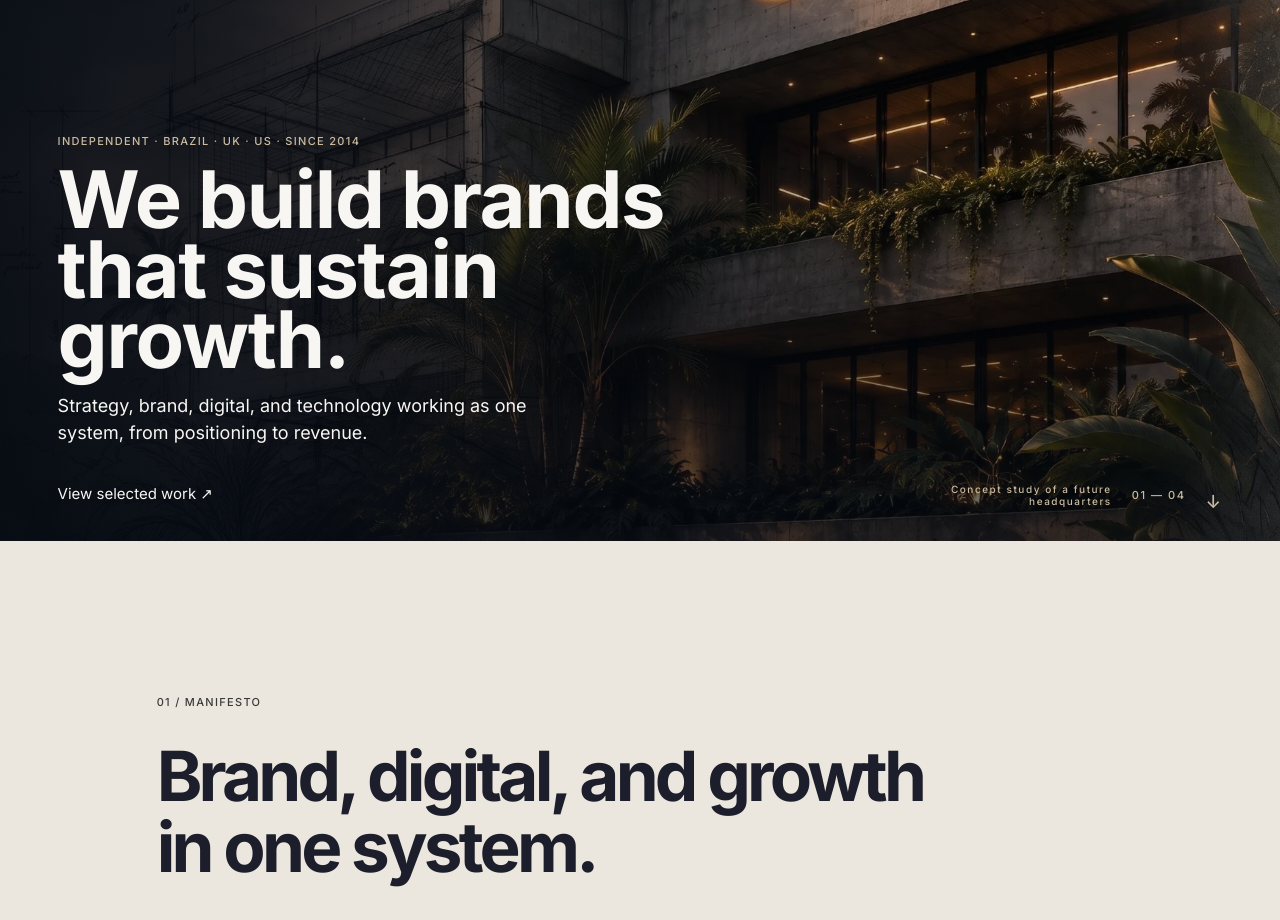
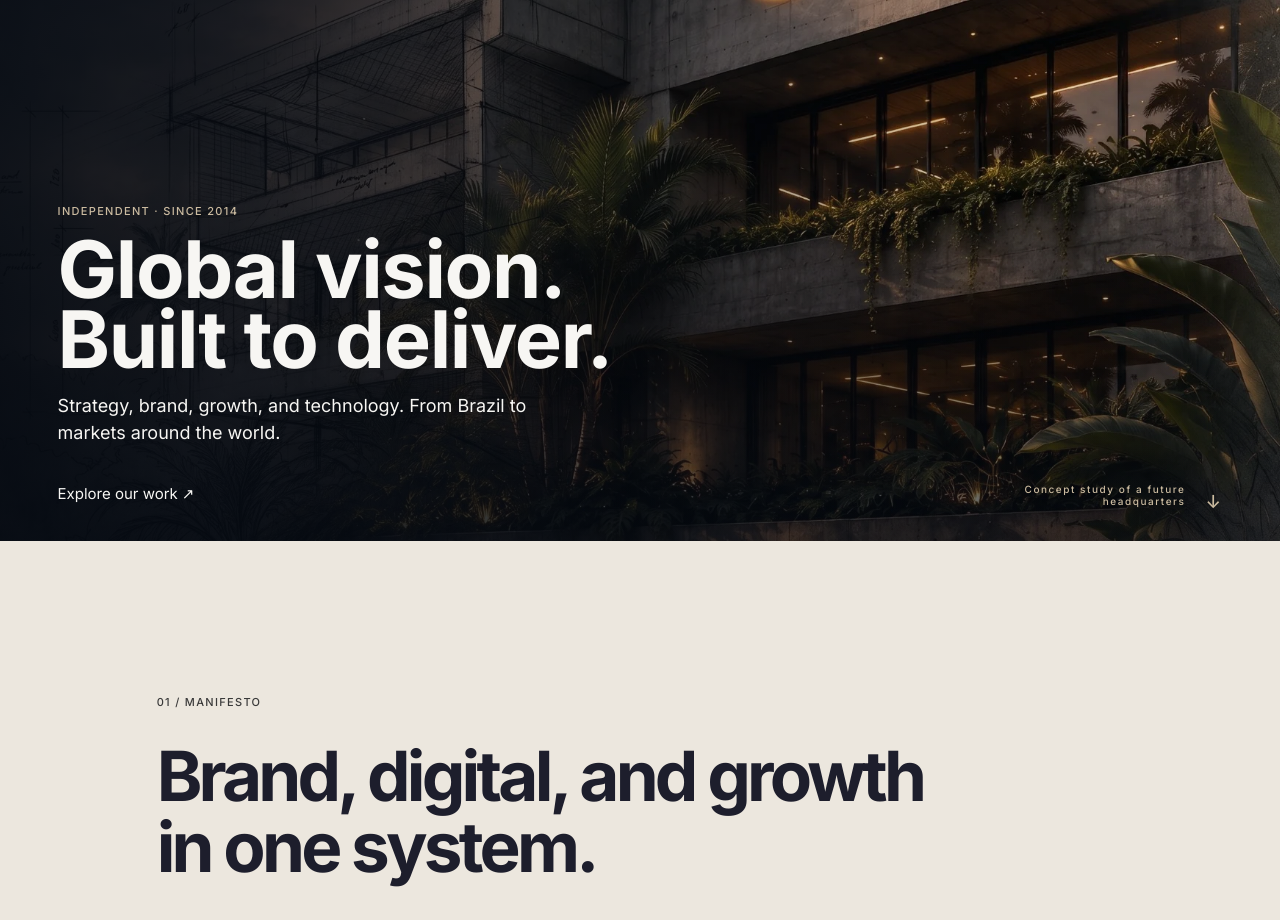
Before and after one commit to contatoagenciawin-ichthus/ichthus-site, a Next.js app: page /en in a window 1280 px wide. Shown: the part 1280-2200 px from the top of the page. Built offline with nearby package versions, Linux system fonts and the light colour scheme.

Commit message:
Refine institutional positioning: hero

```diff
--- a/components/redesign/hero.tsx
+++ b/components/redesign/hero.tsx
@@ -10,8 +10,8 @@ import { getTranslator, type SiteLocale } from '@/lib/site-locale'
 
 export function Hero({ locale = 'pt-BR' }: { locale?: SiteLocale } = {}) {
   const t = getTranslator(locale)
-  const desktopHeadline = locale === 'en-US' ? ['We build brands', 'that sustain', 'growth.'] : ['Construímos marcas', 'que sustentam', 'crescimento.']
-  const mobileHeadline = locale === 'en-US' ? ['We build', 'brands that', 'sustain', 'growth.'] : ['Construímos', 'marcas que', 'sustentam', 'crescimento.']
+  const desktopHeadline = locale === 'en-US' ? ['Global vision.', 'Built to deliver.'] : ['Visão global.', 'Capacidade de execução.']
+  const mobileHeadline = locale === 'en-US' ? ['Global vision.', 'Built to deliver.'] : ['Visão global.', 'Capacidade', 'de execução.']
   const sectionRef = useRef<HTMLElement>(null)
   const reduceMotion = useReducedMotion()
   const [conceptAvailable, setConceptAvailable] = useState(true)
@@ -50,7 +50,7 @@ export function Hero({ locale = 'pt-BR' }: { locale?: SiteLocale } = {}) {
       <div className="site-shell site-grid relative z-10 mt-auto pb-6 pt-24 md:pb-8 md:pt-24">
         <div className="col-span-12 lg:col-span-10">
           <p className="mb-4 font-mono text-[11px] uppercase tracking-[0.14em] text-sand md:mb-4">
-            {t("Independente · Brasil · Reino Unido · EUA · Desde 2014", "Independent · Brazil · UK · US · Since 2014")}
+            {t("Independente · Desde 2014", "Independent · Since 2014")}
           </p>
 
           <h2
@@ -66,18 +66,17 @@ export function Hero({ locale = 'pt-BR' }: { locale?: SiteLocale } = {}) {
           </h2>
 
           <RevealOnScroll className="mb-5 max-w-[46ch] text-[17px] leading-[1.5] text-paper md:mb-5 md:text-[18px]">
-            <p>{t("Estratégia, marca, digital e tecnologia operando como um só sistema — do posicionamento à receita.", "Strategy, brand, digital, and technology working as one system, from positioning to revenue.")}</p>
+            <p>{t("Estratégia, marca, crescimento e tecnologia. Do Brasil para diferentes mercados.", "Strategy, brand, growth, and technology. From Brazil to markets around the world.")}</p>
           </RevealOnScroll>
         </div>
 
         <div className="col-span-12 mt-3 flex flex-wrap items-center justify-between gap-x-8 gap-y-4 md:mt-4">
           <a href="#projetos" className="site-link inline-flex items-center gap-1 pb-1 text-[14px] text-paper md:text-[15px]">
-            <span className="site-link-label">{t("Ver o trabalho selecionado", "View selected work")}</span>
+            <span className="site-link-label">{t("Conheça nosso trabalho", "Explore our work")}</span>
             <span aria-hidden="true" className="site-link-arrow">↗</span>
           </a>
           <div className="flex items-center gap-5 font-mono text-[11px] tracking-[0.14em] text-sand">
             {conceptLoaded && <span className="max-w-[25ch] text-right text-[10px] leading-tight">{t("Estudo conceitual da futura sede", "Concept study of a future headquarters")}</span>}
-            <span>01 — 04</span>
             <motion.span
               aria-hidden="true"
               className="hero-scroll-indicator text-[18px] leading-none"
```
